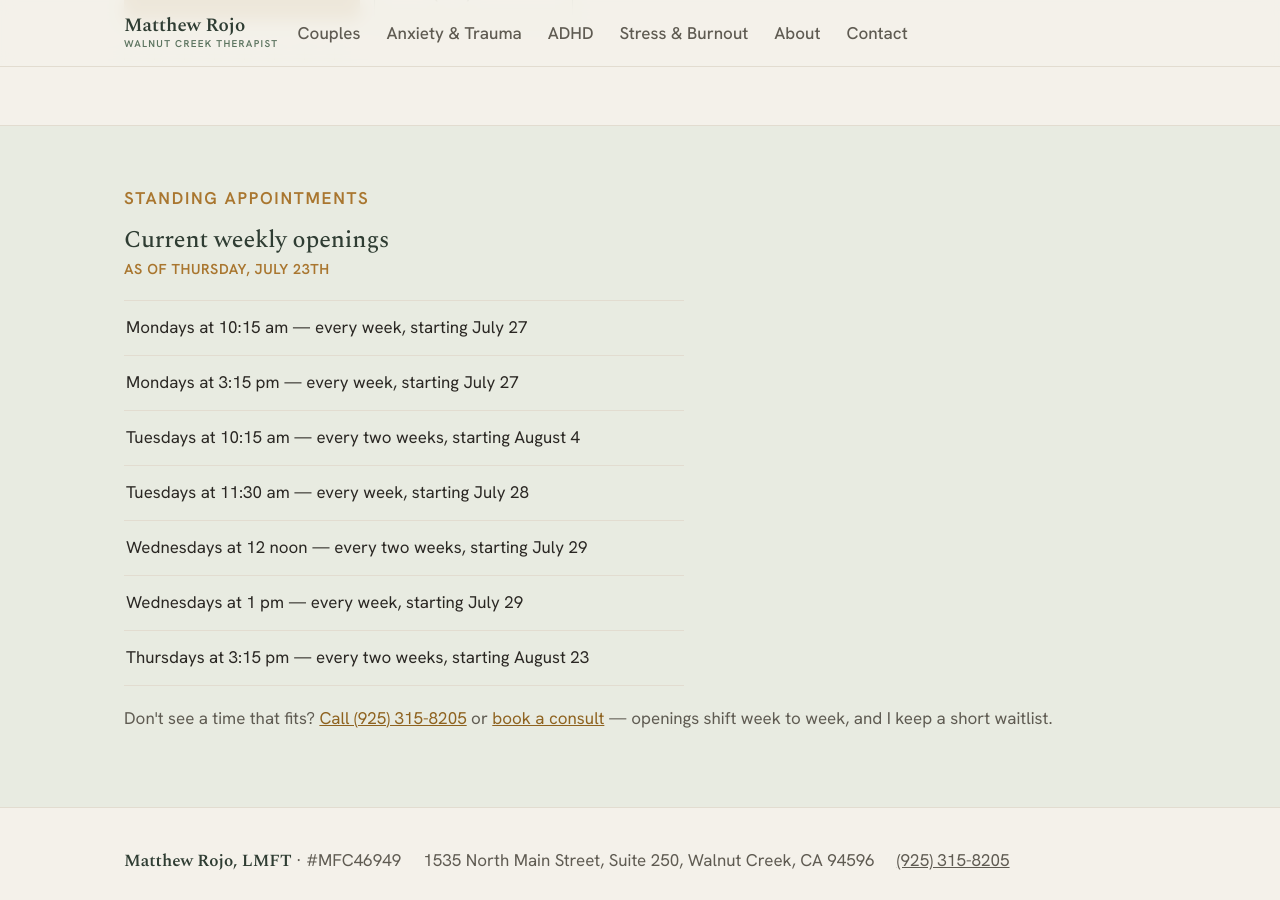
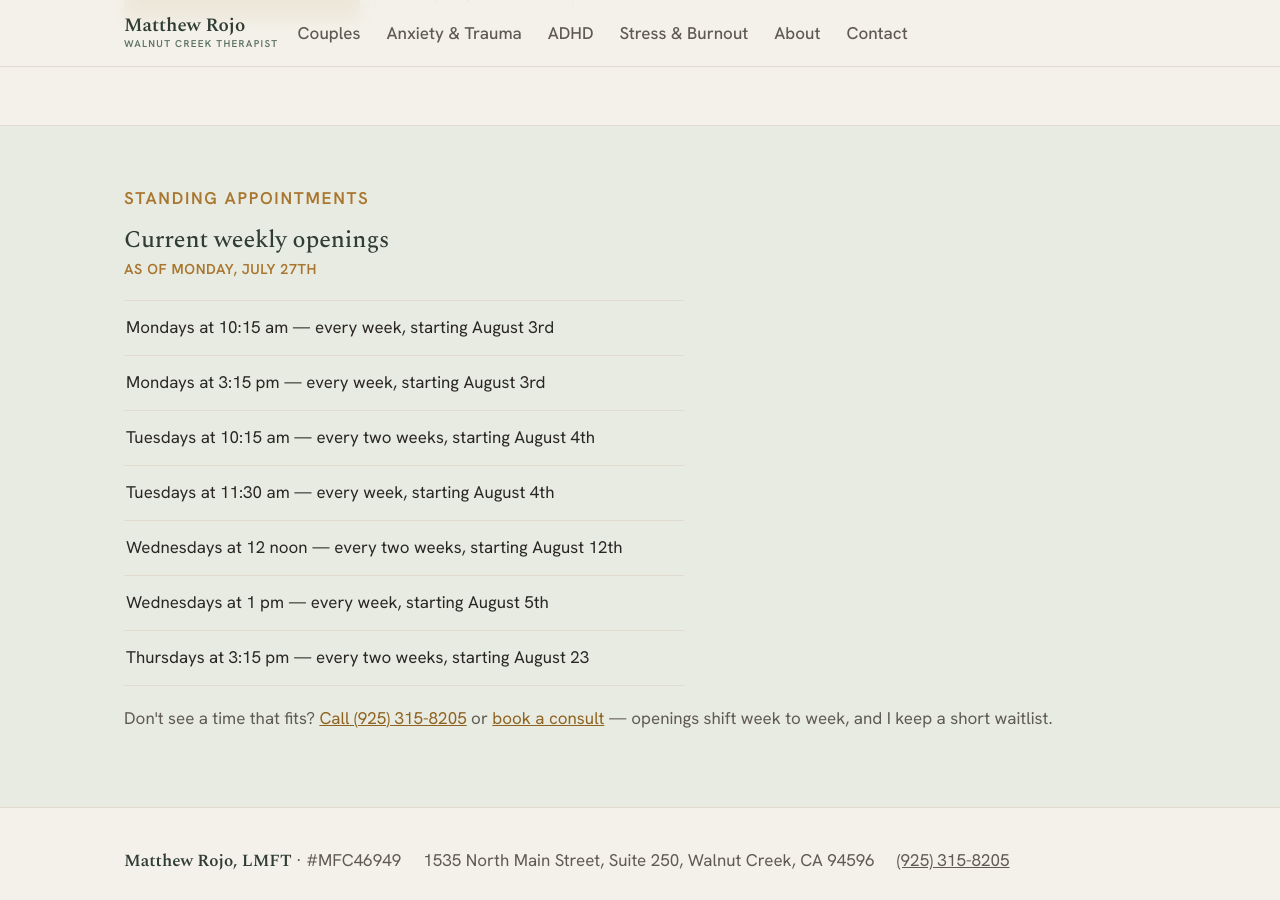
Before and after one commit to walnutcreektherapist/walnutcreektherapist.github.io, a Jekyll site: the page built from openings.html, in a window 1280 px wide and 900 px high, scrolled down 483 px. Built offline with Jekyll 4.4.1, drawn with Linux system fonts in a browser that asks for light colours.

Commit message:
Update _config.yml

```diff
--- a/_config.yml
+++ b/_config.yml
@@ -44,16 +44,16 @@ fees:
 #
 # To hide the list everywhere, leave slots empty.
 openings:
-  as_of: "Thursday, July 23th"
+  as_of: "Monday, July 27th"
   show_public: false
   pointer: "Now booking new clients — see regular weekly openings"
   slots:
-    - "Mondays at 10:15 am — every week, starting July 27"
-    - "Mondays at 3:15 pm — every week, starting July 27"
-    - "Tuesdays at 10:15 am — every two weeks, starting August 4"
-    - "Tuesdays at 11:30 am — every week, starting July 28"
-    - "Wednesdays at 12 noon — every two weeks, starting July 29"
-    - "Wednesdays at 1 pm — every week, starting July 29"
+    - "Mondays at 10:15 am — every week, starting August 3rd"
+    - "Mondays at 3:15 pm — every week, starting August 3rd"
+    - "Tuesdays at 10:15 am — every two weeks, starting August 4th"
+    - "Tuesdays at 11:30 am — every week, starting August 4th"
+    - "Wednesdays at 12 noon — every two weeks, starting August 12th"
+    - "Wednesdays at 1 pm — every week, starting August 5th"
     - "Thursdays at 3:15 pm — every two weeks, starting August 23"
 
 # Paste your exact Psychology Today and Facebook URLs to finish consolidating your identity.
```
